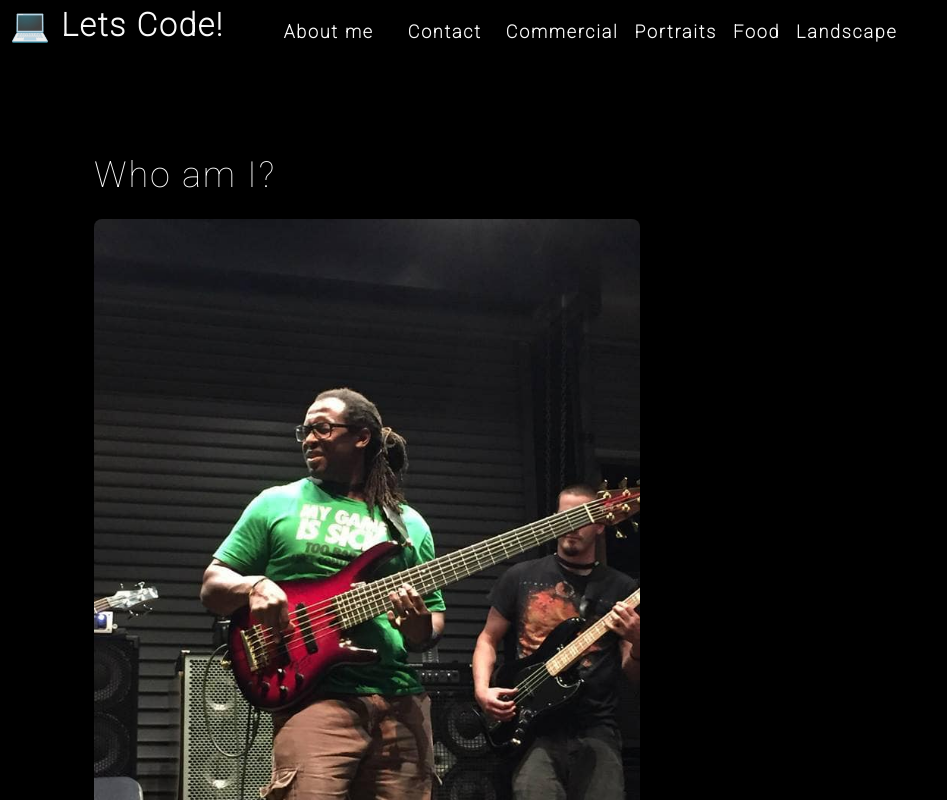
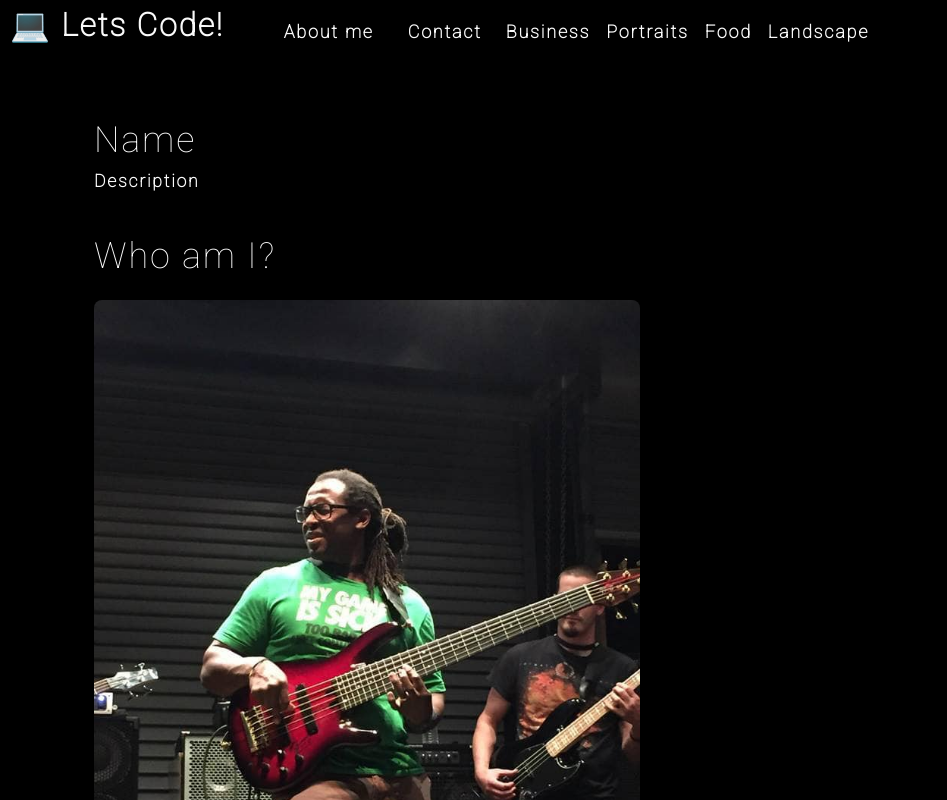
Before and after one commit to SantiBass/React-Portfolio, a React (Create React App) app: page / in a window 1280 px wide. Shown: the top 800 px of the page, without its empty margins (0-947 px from the left). Built offline with nearby package versions, Linux system fonts and the light colour scheme.

Commit message:
working on the businessjs

```diff
--- a/src/App.js
+++ b/src/App.js
@@ -2,6 +2,7 @@ import React from 'react';
 // import logo from './logo.svg';
 import About from './components/About/about';
 import Nav from './components/Nav/nav';
+import Business from './components/Business/business';
 import './App.css';
 
 function App() {
@@ -9,6 +10,7 @@ function App() {
     <div >
     <Nav></Nav>
    <main>
+     <Business></Business>
      <About></About>
    </main>
     </div>
--- a/src/components/About/about.js
+++ b/src/components/About/about.js
@@ -5,6 +5,9 @@ function About() {
         <section className='my-5'>
           <h1 id="about">Who am I?</h1>
           <img src={coverImage} className="my-2" style={{width: "50%",borderRadius:"8px"}} alt="cover" />
+
+
+          <p>Description of me here</p>
         </section>
       );
 }
--- /dev/null
+++ b/src/components/Business/business.js
@@ -0,0 +1,16 @@
+import React from 'react'
+
+function Business() {
+  return (
+    <section>
+        <h1>
+            Name
+        </h1>
+        <p>
+            Description
+        </p>
+    </section>
+  )
+}
+
+export default Business
--- a/src/components/Nav/nav.js
+++ b/src/components/Nav/nav.js
@@ -4,7 +4,7 @@ import { capitalizeFirstLetter } from "../../utils/helpers";
 
 function Nav() {
   const  categories = [
-    { name: 'commercial', description: 'Photos of grocery stores, food trucks, and other commercial projects' },
+    { name: 'Business', description: 'Photos of grocery stores, food trucks, and other commercial projects' },
     { name: 'portraits', description: 'Portraits of people in my life' },
     { name: 'food', description: 'Delicious delicacies' },
     { name: 'landscape', description: 'Fields, farmhouses, waterfalls, and the beauty of nature' }
```
